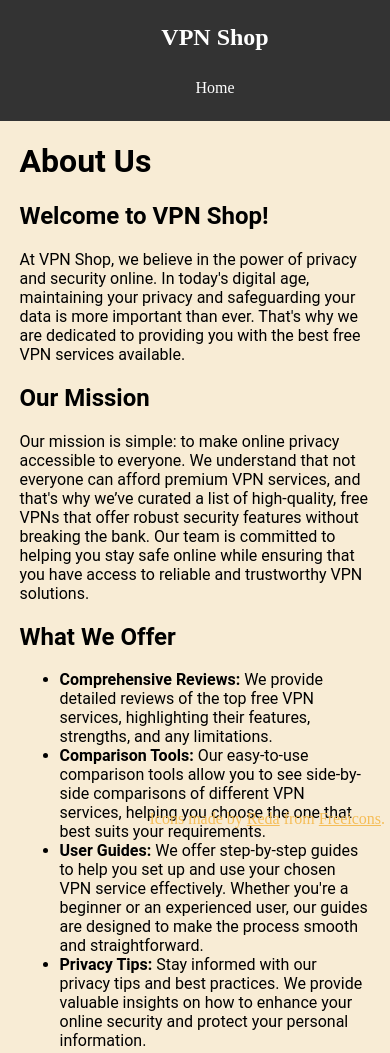
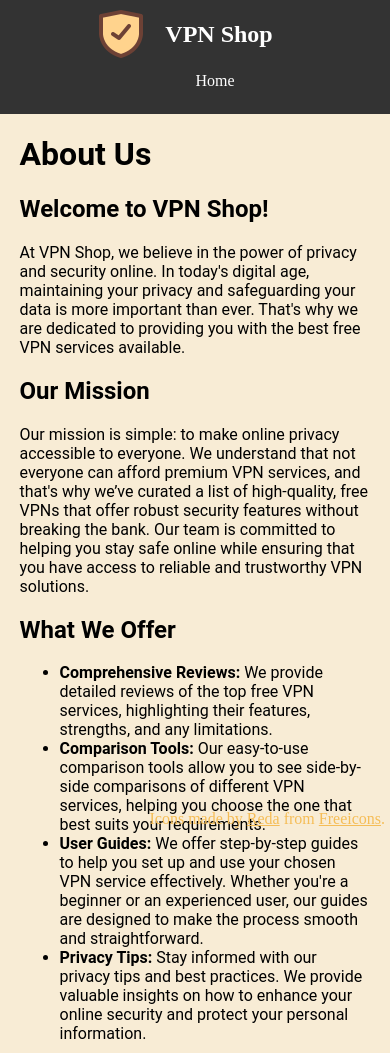
Before and after one commit to ahsmr/VpnShop, a plain HTML site: page About.html in a window 390 px wide. Shown: the top 1053 px of the page. Drawn offline with Linux system fonts and the light colour scheme.

Commit message:
used prettier and fixes the bug in the navbar fr small screens

```diff
--- a/About.html
+++ b/About.html
@@ -10,11 +10,16 @@
 
     <div class="navbar">
 
-        <a href="index.html" class="brand">VPN Shop</a>
+        <div class="Vpn-Shop">
+            <div style="display: flex; flex-direction: row; align-items: center; gap: 0px; height: 48px;">
+                <img src="images/icon48X48.png" alt="VPN Shop's icon">
+                <a href="index.html" class="brand">VPN Shop</a>
+            </div>
+        </div>
 
         <div class="nav-links">
+
             <a href="index.html" > Home </a>
-
         </div>
     </div>
 
--- a/styles/styles.css
+++ b/styles/styles.css
@@ -43,7 +43,9 @@
 }
 
 /* Windows, Android, and Mac sections */
-.sortedtypes .windows, .android, .macos {
+.sortedtypes .windows,
+.android,
+.macos {
   display: flex;
   flex-direction: column;
   justify-content: flex-start;
@@ -121,14 +123,12 @@ body {
   /* Make each section take the full width */
   .sortedtypes .windows,
   .sortedtypes .android,
-    .sortedtypes .macos
-     {
+  .sortedtypes .macos {
     width: 90%; /* Adjust the width to make it fit on small screens */
     margin: 10px 0;
     text-align: flex-start; /* Center align text for better readability */
     border: 2px solid darkgoldenrod;
     border-radius: 15px;
-
   }
 
   /* Adjust link sizes for mobile view */
@@ -154,4 +154,10 @@ body {
     text-align: center;
     width: 100%;
   }
+
+  .navbar .Vpn-Shop {
+    justify-content: center;
+    text-align: center;
+    width: 100%;
   }
+}
```
Also changed, not shown: index.html (+6 -4 lines). Lines whose indentation alone changed are shown as unchanged.
